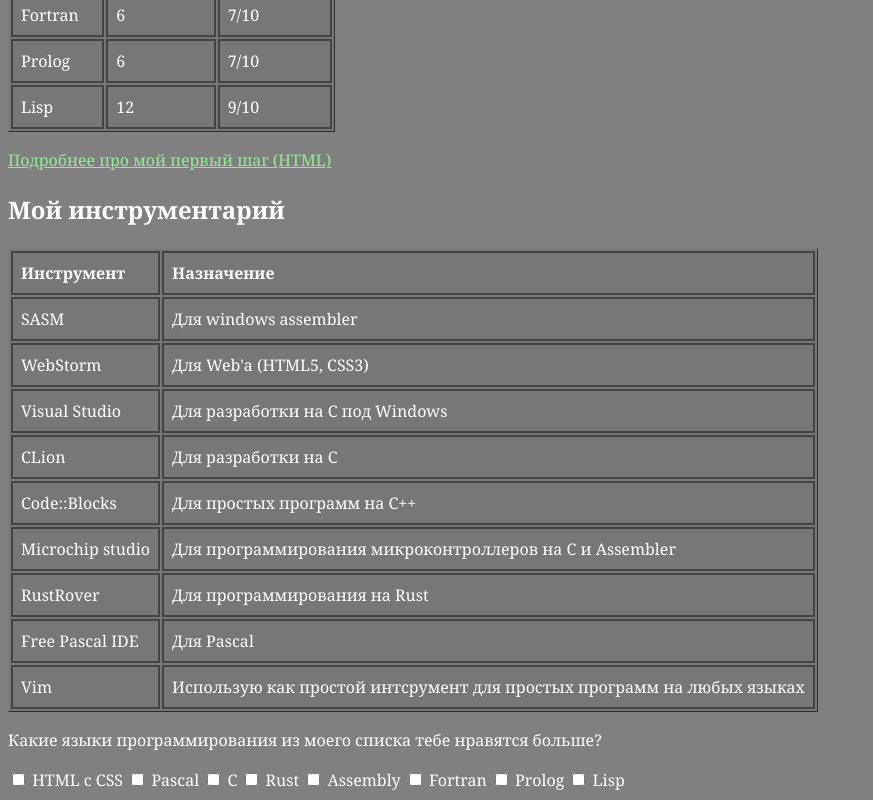
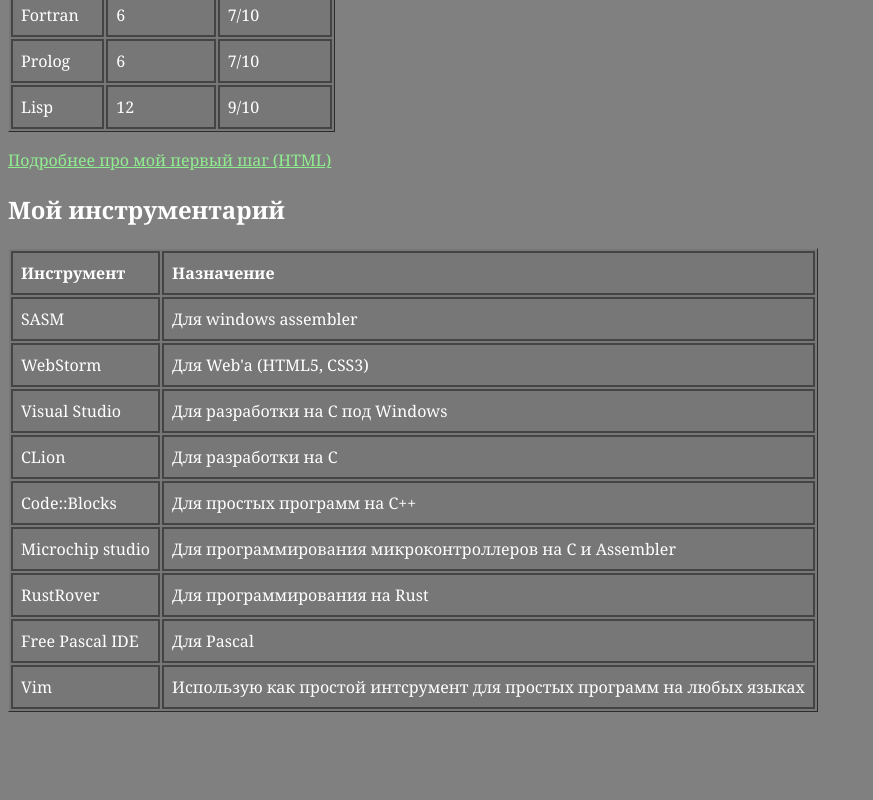
Before and after one commit to uuuuuuwwu/Progr.github.io, a plain HTML site: page index.html in a window 1280 px wide. Shown: the part 723-1523 px from the top of the page, without its empty margins (0-873 px from the left). After the commit the page ends 1443 px from the top, so only its background shows below. Drawn offline with Linux system fonts and the light colour scheme.

Commit message:
Update index.html

```diff
--- a/index.html
+++ b/index.html
@@ -148,35 +148,6 @@
             </thead>
         </table>
     </div>
-    <div class="what-do-you-like">
-        <p>Какие языки программирования из моего списка тебе нравятся больше?</p>
-        <div id="labels">
-            <label for="HTML-c-CSS">
-                <input type="checkbox" id="HTML-c-CSS"> HTML c CSS
-            </label>
-            <label for="Pascal">
-                <input type="checkbox" id="Pascal"> Pascal
-            </label>
-            <label for="C">
-                <input type="checkbox" id="C"> C
-            </label>
-            <label for="Rust">
-                <input type="checkbox" id="Rust"> Rust
-            </label>
-            <label for="Assembly">
-                <input type="checkbox" id="Assembly"> Assembly
-            </label>
-            <label for="Fortran">
-                <input type="checkbox" id="Fortran"> Fortran
-            </label>
-            <label for="Prolog">
-                <input type="checkbox" id="Prolog"> Prolog
-            </label>
-            <label for="Lisp">
-                <input type="checkbox" id="Lisp"> Lisp
-            </label>
-        </div>
-    </div>
 </body>
 
 </html>
```
